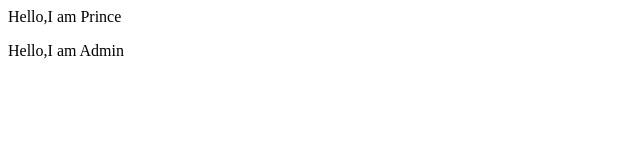
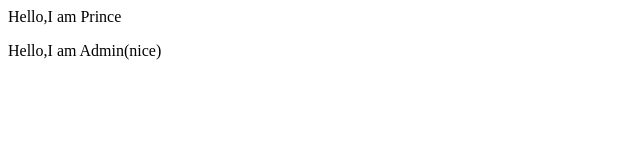
Before and after one commit to Prinsal-Patel/localrepo, a plain HTML site: page index.html in a window 1280 px wide. Shown: the full height of the page, 0-640 px from the left. Drawn offline with Linux system fonts and the light colour scheme.

Commit message:
Add nice

```diff
--- a/index.html
+++ b/index.html
@@ -1,2 +1,2 @@
 <p>Hello,I am Prince</p>
-<p>Hello,I am Admin</p>
+<p>Hello,I am Admin(nice)</p>
```
